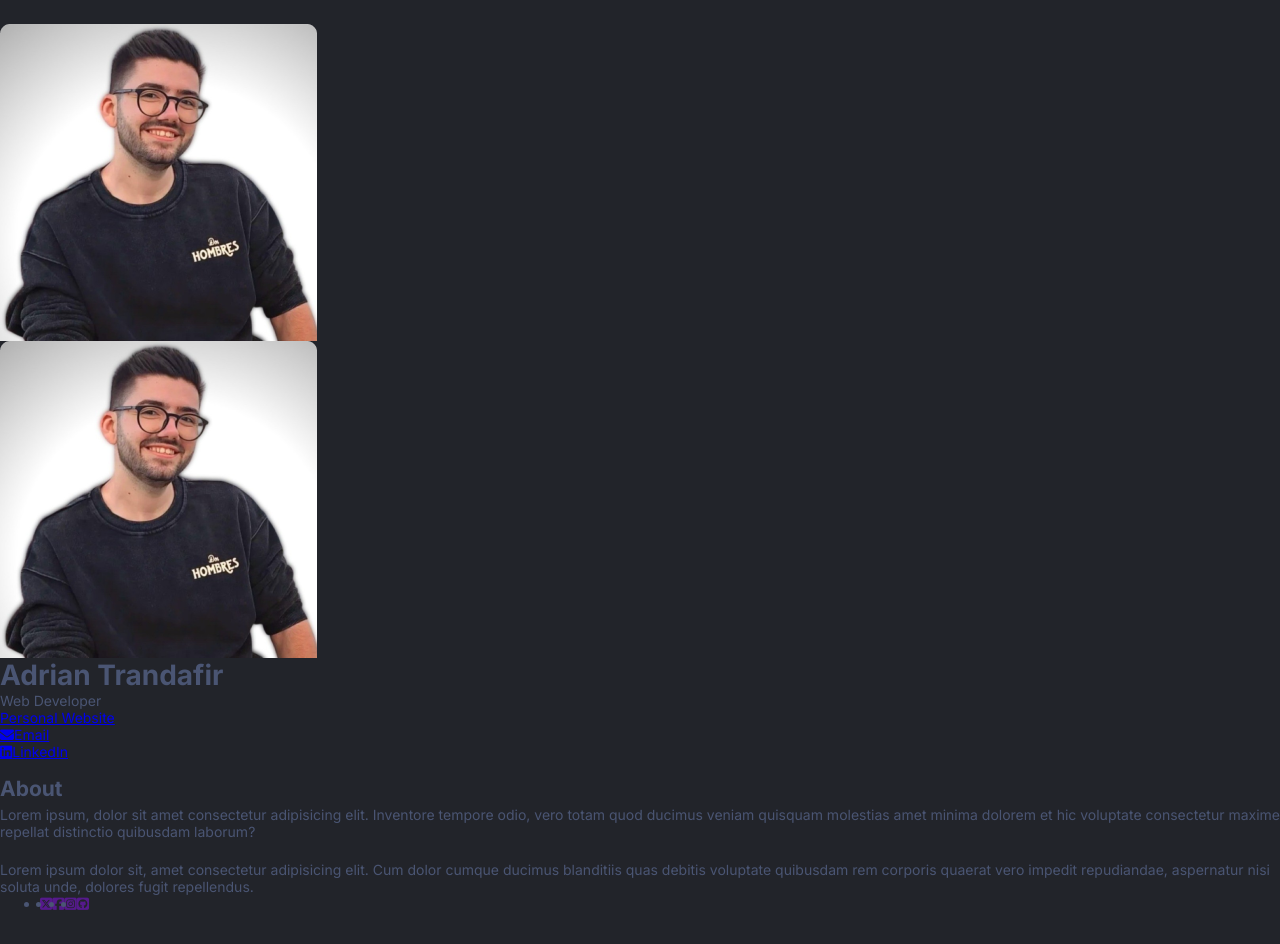
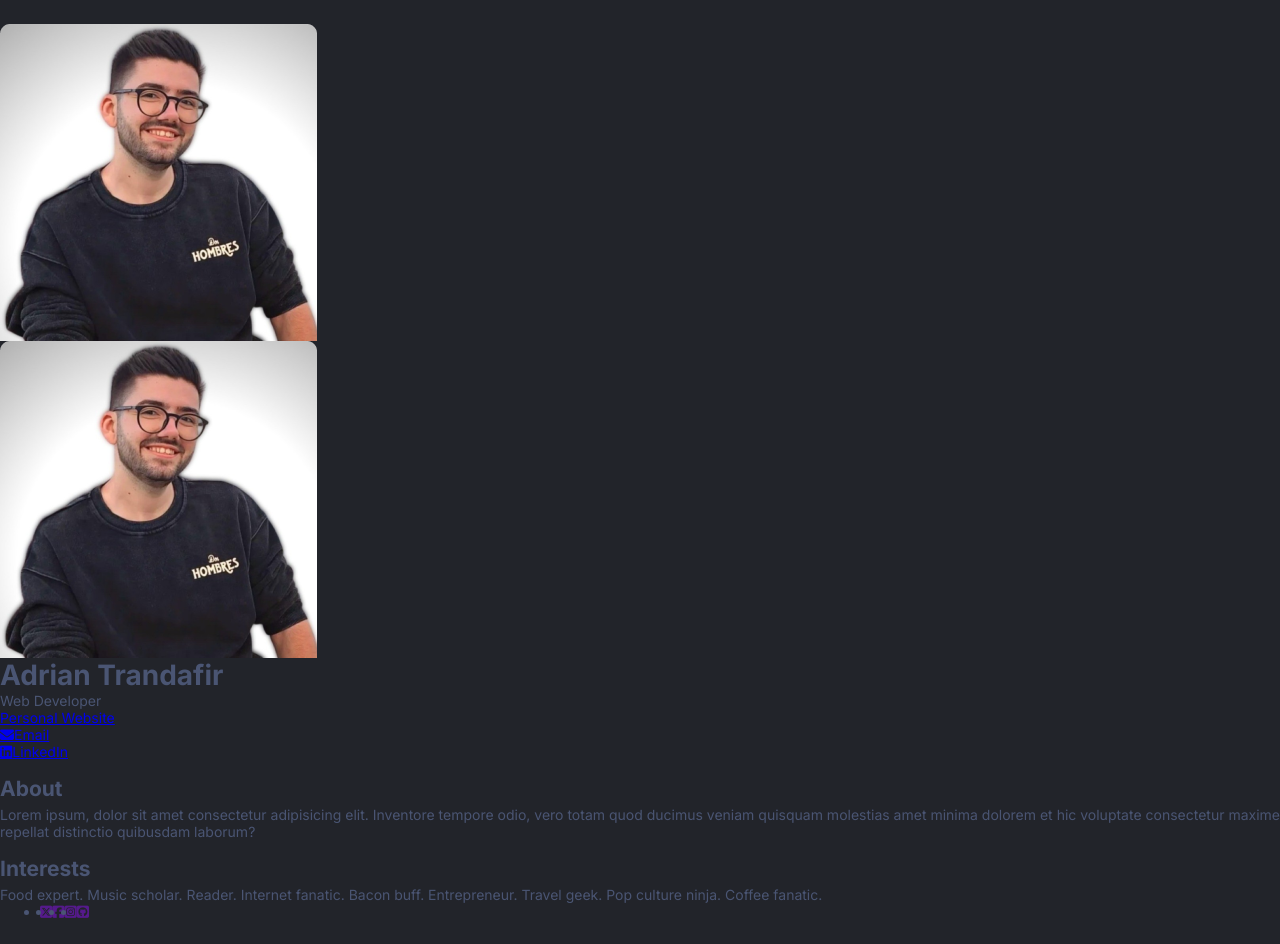
Before and after one commit to XenoMee/Digital-Business-Card-React, a React (Vite) app: page / in a window 1280 px wide. Built offline with nearby package versions, Linux system fonts and the light colour scheme.

Commit message:
update Interests text content

```diff
--- a/src/components/Interests.jsx
+++ b/src/components/Interests.jsx
@@ -2,12 +2,10 @@ import React from 'react';
 
 const Interests = () => (
   <div className='card-interests'>
-    <h2 className='interests-title'></h2>
+    <h2 className='heading interests-title'>Interests</h2>
     <p>
-      Lorem ipsum dolor sit, amet consectetur adipisicing elit. Cum dolor cumque
-      ducimus blanditiis quas debitis voluptate quibusdam rem corporis quaerat
-      vero impedit repudiandae, aspernatur nisi soluta unde, dolores fugit
-      repellendus.
+      Food expert. Music scholar. Reader. Internet fanatic. Bacon buff.
+      Entrepreneur. Travel geek. Pop culture ninja. Coffee fanatic.
     </p>
   </div>
 );
```
